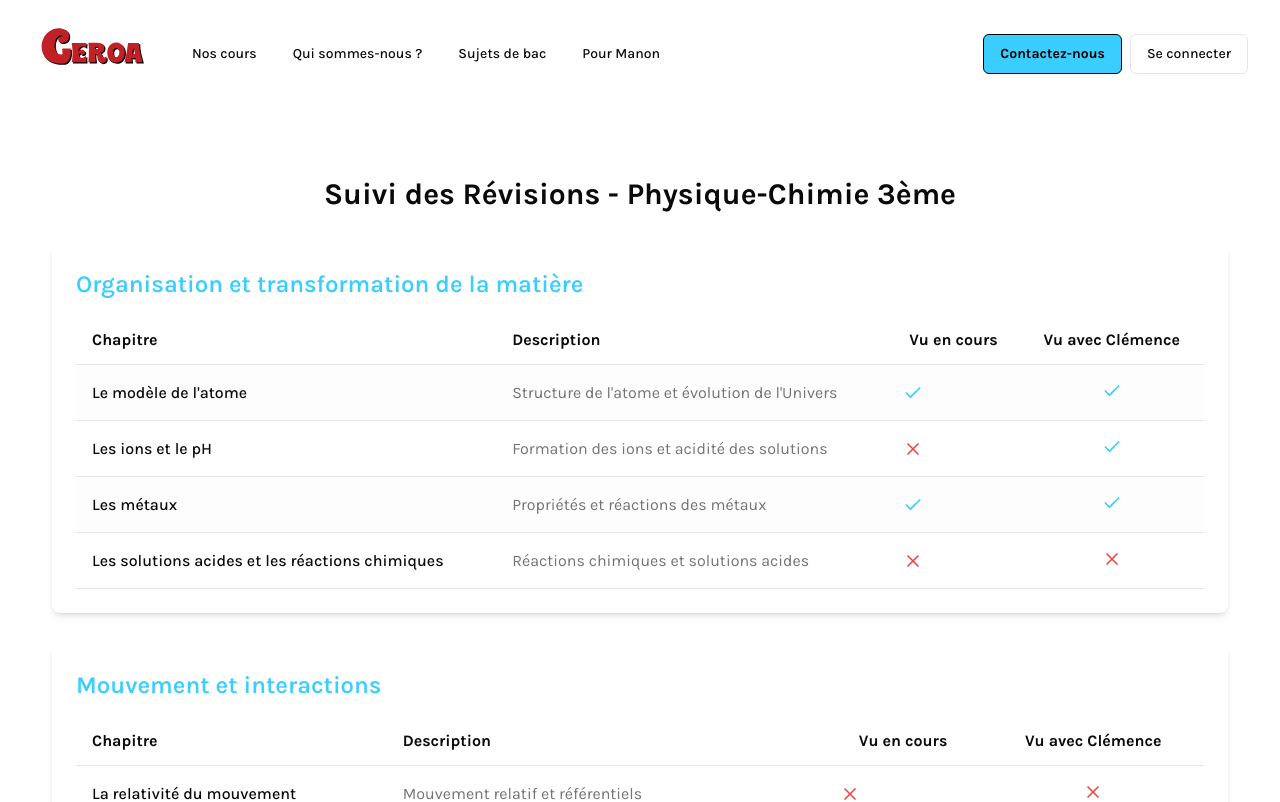
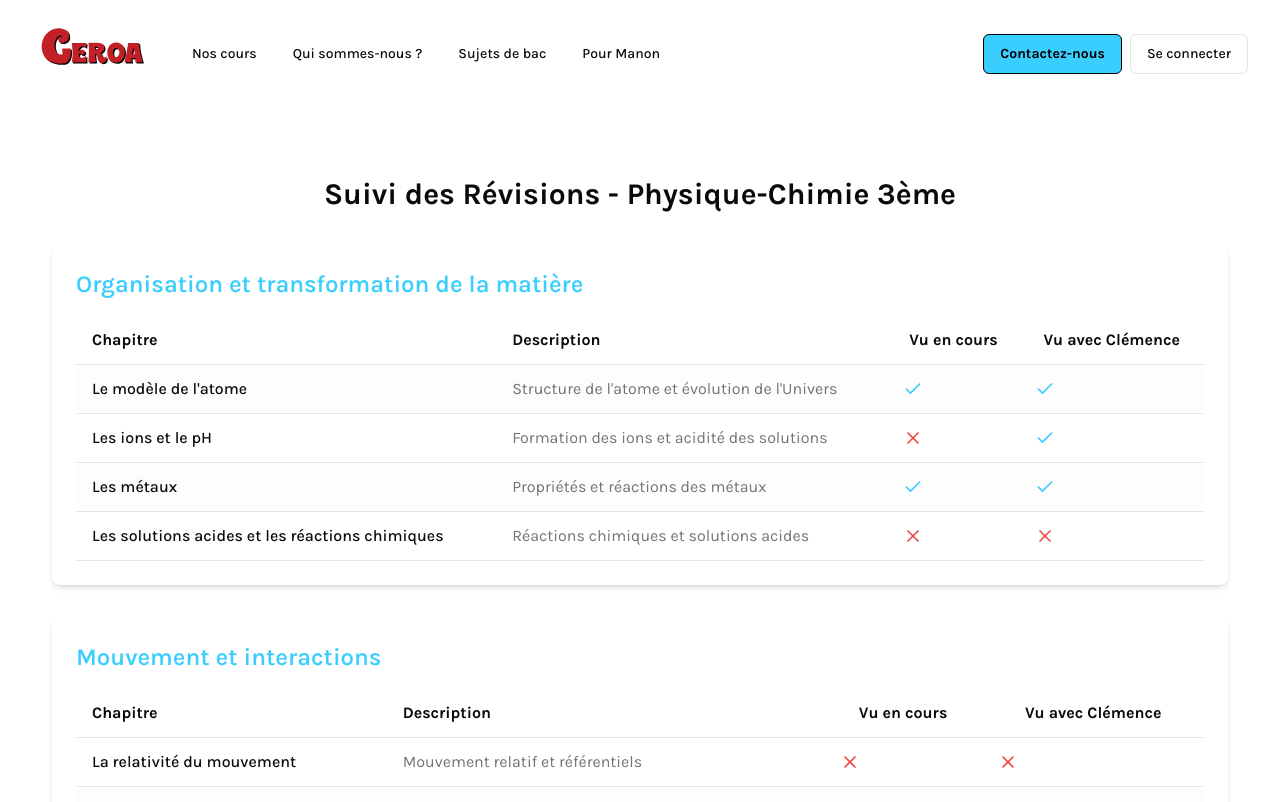
Before and after one commit to clemencefrz/cours-geroa, a Next.js app: page /pour-manon in a window 1280 px wide. Shown: the top 802 px of the page. Built offline with nearby package versions, Linux system fonts and the light colour scheme.

Commit message:
update chapters seen with manon

```diff
--- a/src/app/pour-manon/page.tsx
+++ b/src/app/pour-manon/page.tsx
@@ -58,7 +58,7 @@ const initialThemes: Theme[] = [
         name: "Les forces",
         description: "Différents types de forces et leurs effets",
         isCompleted: true,
-        isCompletedWithClemence: false
+        isCompletedWithClemence: true
       },
       {
         name: "La gravitation",
@@ -99,16 +99,7 @@ const initialThemes: Theme[] = [
 ];
 
 export default function PourManonPage() {
-  const [themes, setThemes] = useState<Theme[]>(initialThemes);
-
-  const handleClemenceToggle = (themeIndex: number, chapterIndex: number) => {
-    setThemes(prevThemes => {
-      const newThemes = [...prevThemes];
-      newThemes[themeIndex].chapters[chapterIndex].isCompletedWithClemence =
-        !newThemes[themeIndex].chapters[chapterIndex].isCompletedWithClemence;
-      return newThemes;
-    });
-  };
+  const themes = initialThemes
 
   return (
     <div className="container mx-auto px-4 py-8">
@@ -157,16 +148,11 @@ export default function PourManonPage() {
                         )}
                       </td>
                       <td className="py-3 px-4 text-center">
-                        <button
-                          onClick={() => handleClemenceToggle(themeIndex, chapterIndex)}
-                          className="p-1 hover:bg-accent rounded-full transition-colors"
-                        >
                           {chapter.isCompletedWithClemence ? (
                             <Check className="h-5 w-5 text-primary" />
                           ) : (
                             <X className="h-5 w-5 text-destructive" />
                           )}
-                        </button>
                       </td>
                     </tr>
                   ))}
```
